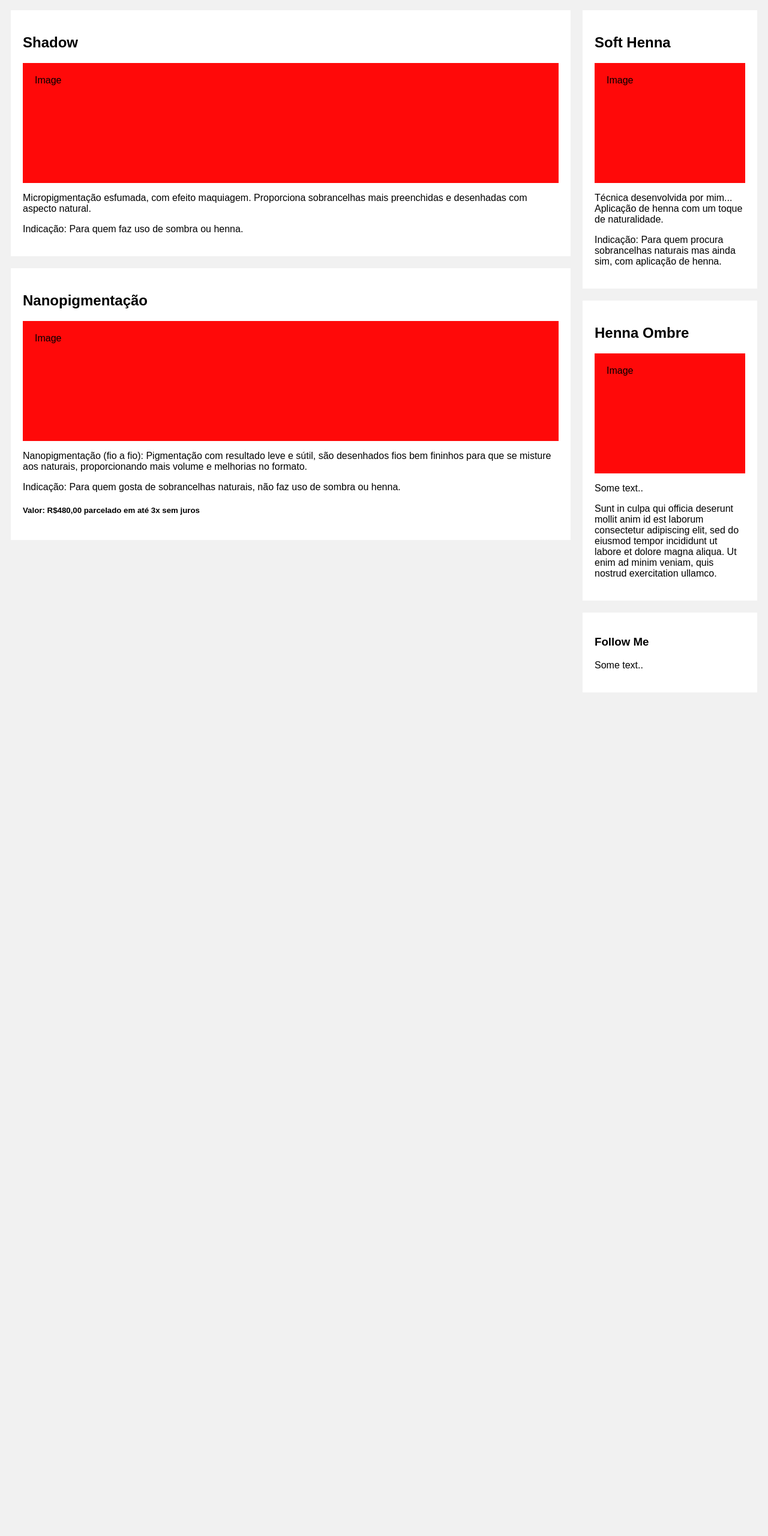
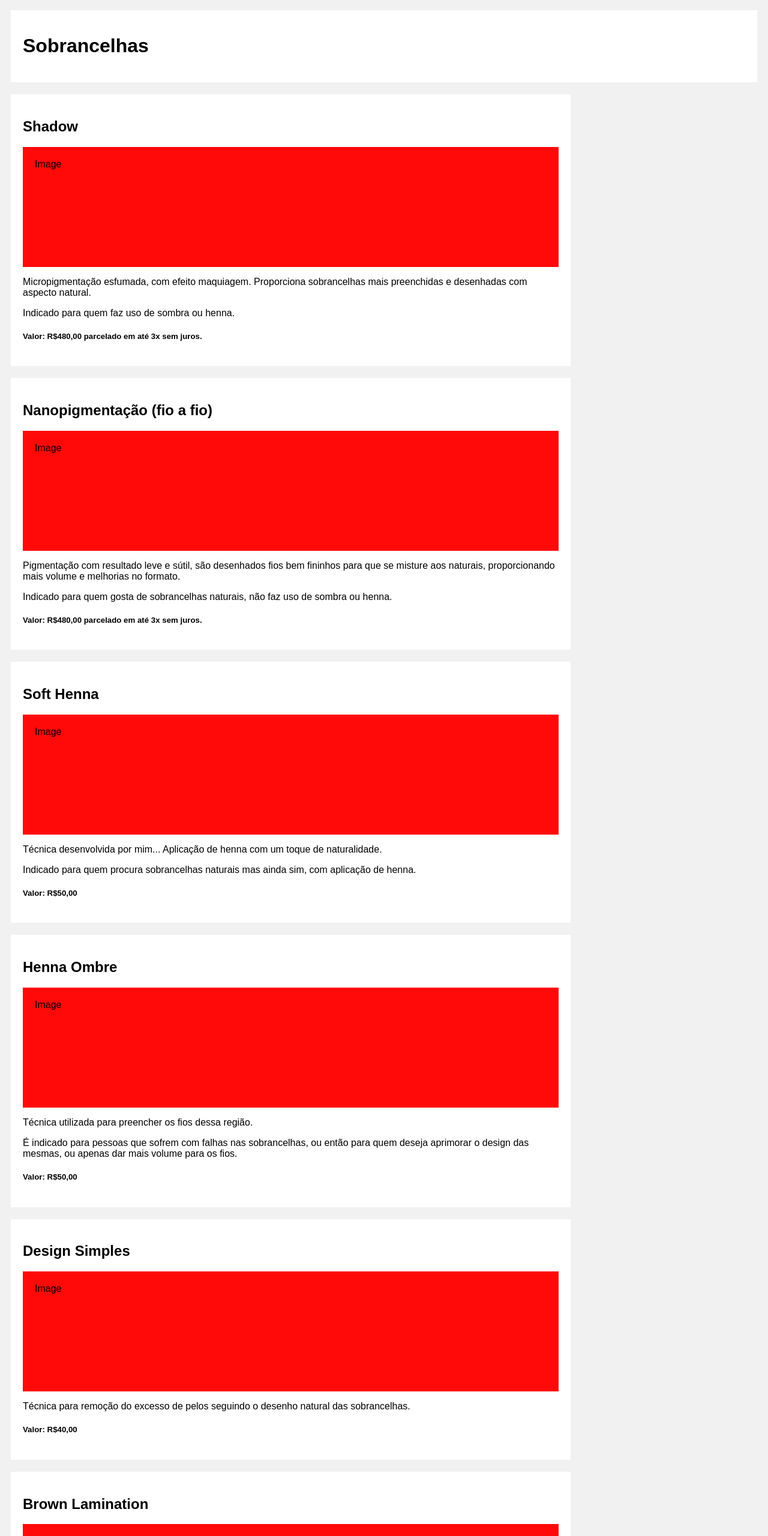
Before and after one commit to loisaaz/AdrianaProcedimentos, a plain HTML site: page index.html in a window 1280 px wide. Shown: the part 240-2800 px from the top of the page at 60% size. Before the commit the page ends 1412 px from the top, so only its background shows below. Drawn offline with Linux system fonts and the light colour scheme.

Commit message:
alterado o index.html

```diff
--- a/index.html
+++ b/index.html
@@ -4,7 +4,7 @@
   <meta charset="UTF-8">
   <meta http-equiv="X-UA-Compatible" content="IE=edge">
   <meta name="viewport" content="width=device-width, initial-scale=1.0">
-  <title>Document</title>
+  <title>Procedimentos</title>
   <link rel="stylesheet" href="style.css">
 </head>
 <body>
@@ -13,6 +13,9 @@
     <p>Escolha oque mais combina com você!</p>
   </div>
 
+  <div class="card">
+    <h1>Sobrancelhas</h1>
+  </div>
 
   <div class="row">
     <div class="leftcolumn">
@@ -23,38 +26,75 @@
             Proporciona sobrancelhas mais preenchidas e desenhadas com
             aspecto natural.
         </p>
-        <p>Indicação: Para quem faz uso de sombra ou henna.</p>
+        <p>Indicado para quem faz uso de sombra ou henna.</p>
+        <h5>Valor: R$480,00 parcelado em até 3x sem juros.</h5>
       </div>
       <div class="card">
-        <h2>Nanopigmentação</h2>
+        <h2>Nanopigmentação (fio a fio)</h2>
         <div class="fakeimg" style="height:200px;">Image</div>
-        <p>Nanopigmentação (fio a fio): Pigmentação com resultado leve e sútil,
+        <p>Pigmentação com resultado leve e sútil,
             são desenhados fios bem fininhos para que se misture aos naturais, proporcionando
             mais volume e melhorias no formato.</p>
-            <p>Indicação: Para quem gosta de sobrancelhas naturais, não faz uso de sombra ou henna.</p>
-            <h5>Valor: R$480,00 parcelado em até 3x sem juros</h5>
+            <p>Indicado para quem gosta de sobrancelhas naturais, não faz uso de sombra ou henna.</p>
+            <h5>Valor: R$480,00 parcelado em até 3x sem juros.</h5>
       </div>
     </div>
 
-    <div class="rightcolumn">
+    <div class="leftcolumn">
         <div class="card">
             <h2>Soft Henna</h2>
             <div class="fakeimg" style="height:200px;">Image</div>
-            <p>Técnica desenvolvida por mim...  Aplicação de henna com um toque de naturalidade.</p>
-            <p>Indicação: Para quem procura sobrancelhas naturais mas ainda sim, com aplicação de henna.</p>
-            <p></p>
+            <p>Técnica desenvolvida por mim... Aplicação de henna com um toque de naturalidade.</p>
+            <p>Indicado para quem procura sobrancelhas naturais mas ainda sim, com aplicação de henna.</p>
+            <h5>Valor: R$50,00</h5>
           </div>
 
       <div class="card">
         <h2>Henna Ombre</h2>
         <div class="fakeimg" style="height:200px;">Image</div>
-        <p>Some text..</p>
-        <p>Sunt in culpa qui officia deserunt mollit anim id est laborum consectetur adipiscing elit, sed do eiusmod tempor incididunt ut labore et dolore magna aliqua. Ut enim ad minim veniam, quis nostrud exercitation ullamco.</p>
+        <p>Técnica utilizada para preencher os fios dessa região.</p>
+        <p>É indicado para pessoas que sofrem com falhas nas sobrancelhas, ou então para quem deseja aprimorar o design das mesmas, ou apenas dar mais volume para os fios.</p>
+        <h5>Valor: R$50,00</h5>
       </div>
 
       <div class="card">
-        <h3>Follow Me</h3>
-        <p>Some text..</p>
+        <h2>Design Simples</h2>
+        <div class="fakeimg" style="height:200px;">Image</div>
+        <p>Técnica para remoção do excesso de pelos seguindo o desenho natural das sobrancelhas.</p>
+        <h5>Valor: R$40,00</h5>
+      </div>
+
+      <div class="card">
+        <h2>Brown Lamination</h2>
+        <div class="fakeimg" style="height:200px;">Image</div>
+        <p>Técnica que visa o alinhamento dos fios.</p>
+         <p>Trazendo um aspecto de sobrancelhas mais cheias e volumosas,
+            permitindo corrigir as falhas com os fios mais alinhados.</p>
+        <h5>Valor: R$90,00</h5>
+      </div>
+
+      <div class="card">
+        <h1>Lábios</h1>
+      </div>
+
+      <div class="card">
+        <h2>Micropigmentação Labial</h2>
+        <div class="fakeimg" style="height:200px;">Image</div>
+        <p>Técnica com aplicação de pigmento nos lábios, com o intuito de melhorar o contorno a fim de deixá-lo mais desenhado e alterar o tom da pele labial pálida ou arroxeada.</p>
+        <p>O procedimento é capaz de corrigir pequenas assimetrias, assim como disfarçar sinais do envelhecimento.</p>
+        <h5>Valor: R$350,00 parcelado em até 3x sem juros.</h5>
+      </div>
+
+      <div class="card">
+        <h2>Hidra Gloss</h2>
+        <div class="fakeimg" style="height:200px;">Image</div>
+        <p>Técnica de microagulhamento que introduz ativas para tratar a lâmina labial.</p>
+        <p>Promove hidratação, regeneração e rejuvenescimento dos lábios.</p>
+        <h5>Valor: R$85,00</h5>
+
+      <div class="card">
+        <p>Para seu agendamento clique no link abaixo ↓</p>
+        <h3>zapzap</h3>
       </div>
     </div>
   </div>
```
